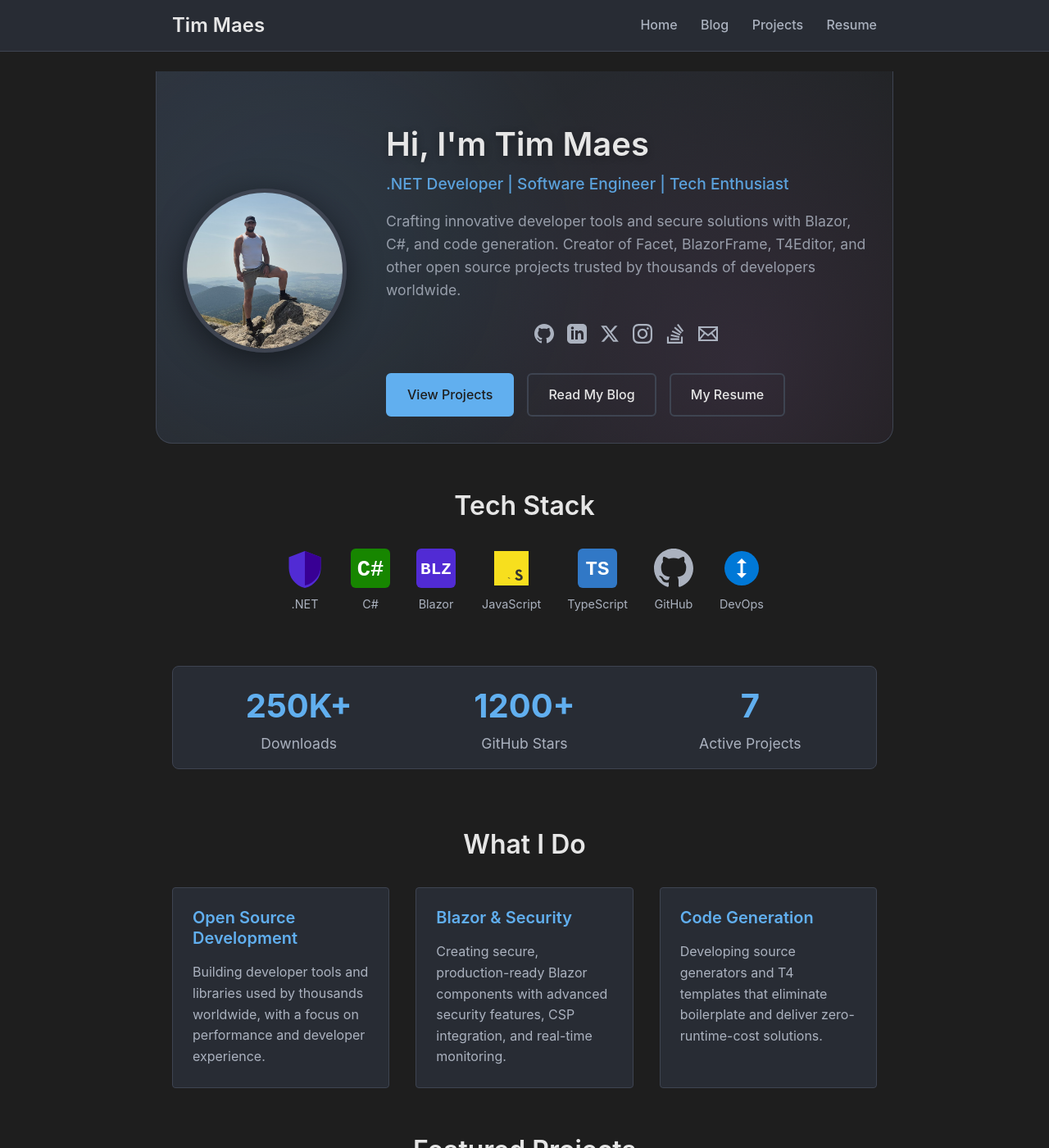
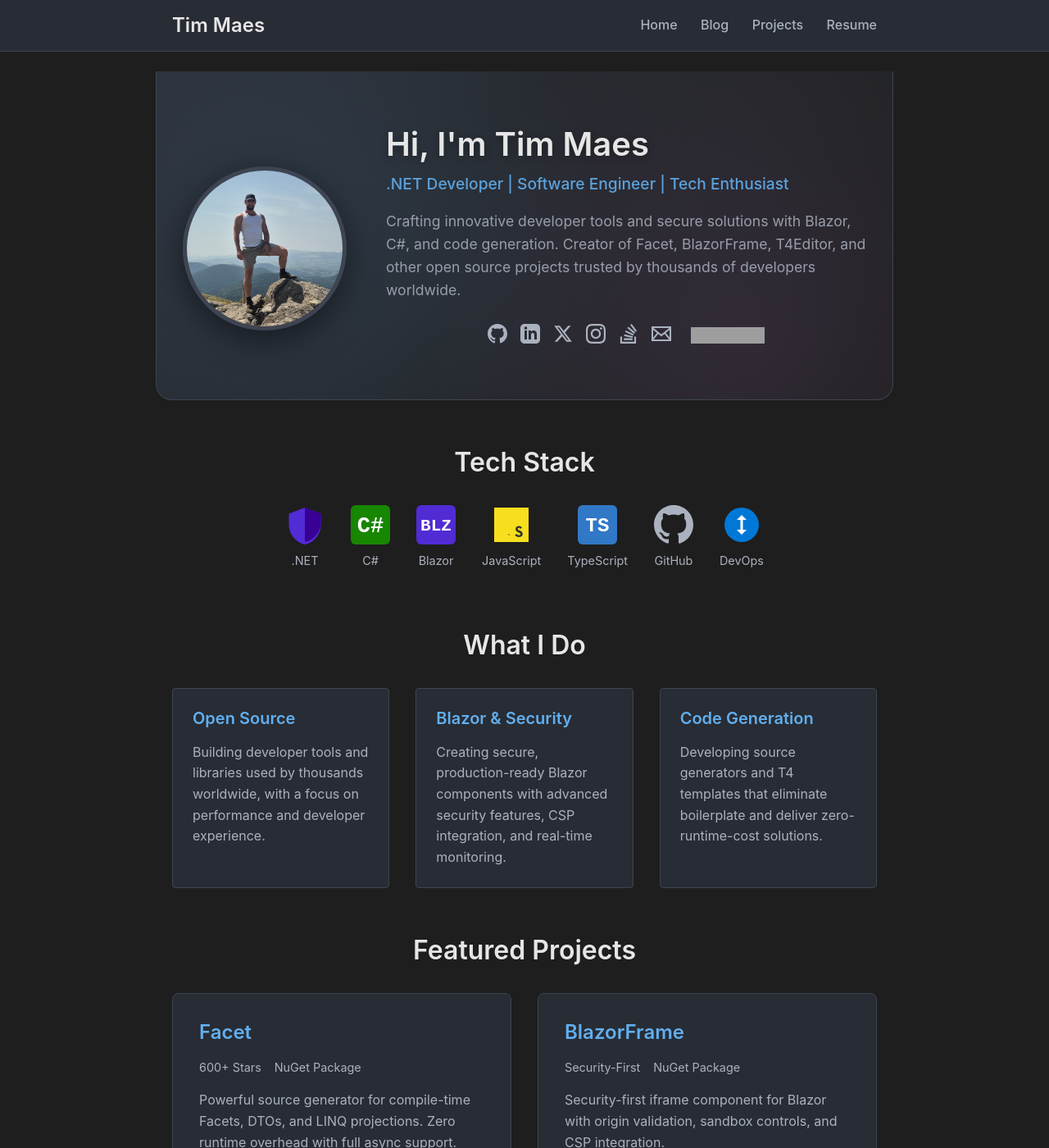
Before and after one commit to Tim-Maes/Tim-Maes.github.io, a Jekyll site: the page built from index.md, in a window 1280 px wide and 1400 px high. Shown: the whole window at 82% size. Built offline with Jekyll 4.4.1, drawn with Linux system fonts in a browser that asks for light colours; grey boxes are pictures that could not be loaded.

Commit message:
Update hero section

```diff
--- a/index.md
+++ b/index.md
@@ -12,7 +12,7 @@
       <p class="intro">
         Crafting innovative developer tools and secure solutions with Blazor, C#, and code generation. Creator of Facet, BlazorFrame, T4Editor, and other open source projects trusted by thousands of developers worldwide.
       </p>
-      <div class="social-links" style="display: flex; gap: 1rem; margin: 1.5rem 0; font-size: 1.5rem; justify-content: center;">
+      <div class="social-links" style="display: flex; gap: 1rem; margin: 1.5rem 0; font-size: 1.5rem; justify-content: center; align-items: center;">
         <a href="https://github.com/Tim-Maes" target="_blank" rel="noopener noreferrer" aria-label="GitHub" style="color: var(--text-color); transition: color 0.2s;">
           <svg width="24" height="24" viewBox="0 0 24 24" fill="currentColor"><path d="M12 0c-6.626 0-12 5.373-12 12 0 5.302 3.438 9.8 8.207 11.387.599.111.793-.261.793-.577v-2.234c-3.338.726-4.033-1.416-4.033-1.416-.546-1.387-1.333-1.756-1.333-1.756-1.089-.745.083-.729.083-.729 1.205.084 1.839 1.237 1.839 1.237 1.07 1.834 2.807 1.304 3.492.997.107-.775.418-1.305.762-1.604-2.665-.305-5.467-1.334-5.467-5.931 0-1.311.469-2.381 1.236-3.221-.124-.303-.535-1.524.117-3.176 0 0 1.008-.322 3.301 1.23.957-.266 1.983-.399 3.003-.404 1.02.005 2.047.138 3.006.404 2.291-1.552 3.297-1.23 3.297-1.23.653 1.653.242 2.874.118 3.176.77.84 1.235 1.911 1.235 3.221 0 4.609-2.807 5.624-5.479 5.921.43.372.823 1.102.823 2.222v3.293c0 .319.192.694.801.576 4.765-1.589 8.199-6.086 8.199-11.386 0-6.627-5.373-12-12-12z"/></svg>
         </a>
@@ -31,11 +31,11 @@
         <a href="mailto:tim.maes91@gmail.com" aria-label="Email" style="color: var(--text-color); transition: color 0.2s;">
           <svg width="24" height="24" viewBox="0 0 24 24" fill="currentColor"><path d="M0 3v18h24v-18h-24zm6.623 7.929l-4.623 5.712v-9.458l4.623 3.746zm-4.141-5.929h19.035l-9.517 7.713-9.518-7.713zm5.694 7.188l3.824 3.099 3.83-3.104 5.612 6.817h-18.779l5.513-6.812zm9.208-1.264l4.616-3.741v9.348l-4.616-5.607z"/></svg>
         </a>
-      </div>
-      <div class="hero-buttons">
-        <a href="/projects/" class="btn btn-primary">View Projects</a>
-        <a href="/blog/" class="btn btn-secondary">Read My Blog</a>
-        <a href="/resume/" class="btn btn-secondary">My Resume</a>
+        <span style="margin-left: 0.5rem;">
+          <a href="https://github.com/Tim-Maes?tab=repositories" target="_blank" rel="noopener noreferrer">
+            <img src="https://img.shields.io/github/stars/Tim-Maes?affiliations=OWNER&style=social&label=Total%20Stars" alt="GitHub stars" style="height: 20px;" />
+          </a>
+        </span>
       </div>
     </div>
   </div>
@@ -75,28 +75,11 @@
   </div>
 </section>
 
-<section class="stats-section" style="padding: 1rem 0; background: var(--secondary-background); margin: 2rem 0; border-radius: 8px; border: 1px solid var(--border-color);">
-  <div style="display: grid; grid-template-columns: repeat(auto-fit, minmax(200px, 1fr)); gap: 2rem; text-align: center; max-width: 900px; margin: 0 auto; padding: 0 2rem;">
-    <div>
-      <strong style="font-size: 2.5rem; color: var(--link-color); display: block; font-weight: 700;">250K+</strong>
-      <span style="color: var(--text-color); font-size: 1.1rem;">Downloads</span>
-    </div>
-    <div>
-      <strong style="font-size: 2.5rem; color: var(--link-color); display: block; font-weight: 700;">1200+</strong>
-      <span style="color: var(--text-color); font-size: 1.1rem;">GitHub Stars</span>
-    </div>
-    <div>
-      <strong style="font-size: 2.5rem; color: var(--link-color); display: block; font-weight: 700;">7</strong>
-      <span style="color: var(--text-color); font-size: 1.1rem;">Active Projects</span>
-    </div>
-  </div>
-</section>
-
 <section class="what-i-do" style="padding: 1rem 0;">
   <h2 style="text-align: center; margin-bottom: 2rem; font-size: 2rem;">What I Do</h2>
   <div style="display: grid; grid-template-columns: repeat(auto-fit, minmax(250px, 1fr)); gap: 2rem; max-width: 1000px; margin: 0 auto;">
     <div style="padding: 1.5rem; border-left: 4px solid var(--link-color); background: var(--secondary-background); border-radius: 4px; border: 1px solid var(--border-color);">
-      <h3 style="margin-top: 0; color: var(--link-color);">Open Source Development</h3>
+      <h3 style="margin-top: 0; color: var(--link-color);">Open Source</h3>
       <p style="margin-bottom: 0; color: var(--text-color);">Building developer tools and libraries used by thousands worldwide, with a focus on performance and developer experience.</p>
     </div>
     <div style="padding: 1.5rem; border-left: 4px solid var(--link-color); background: var(--secondary-background); border-radius: 4px; border: 1px solid var(--border-color);">
```
